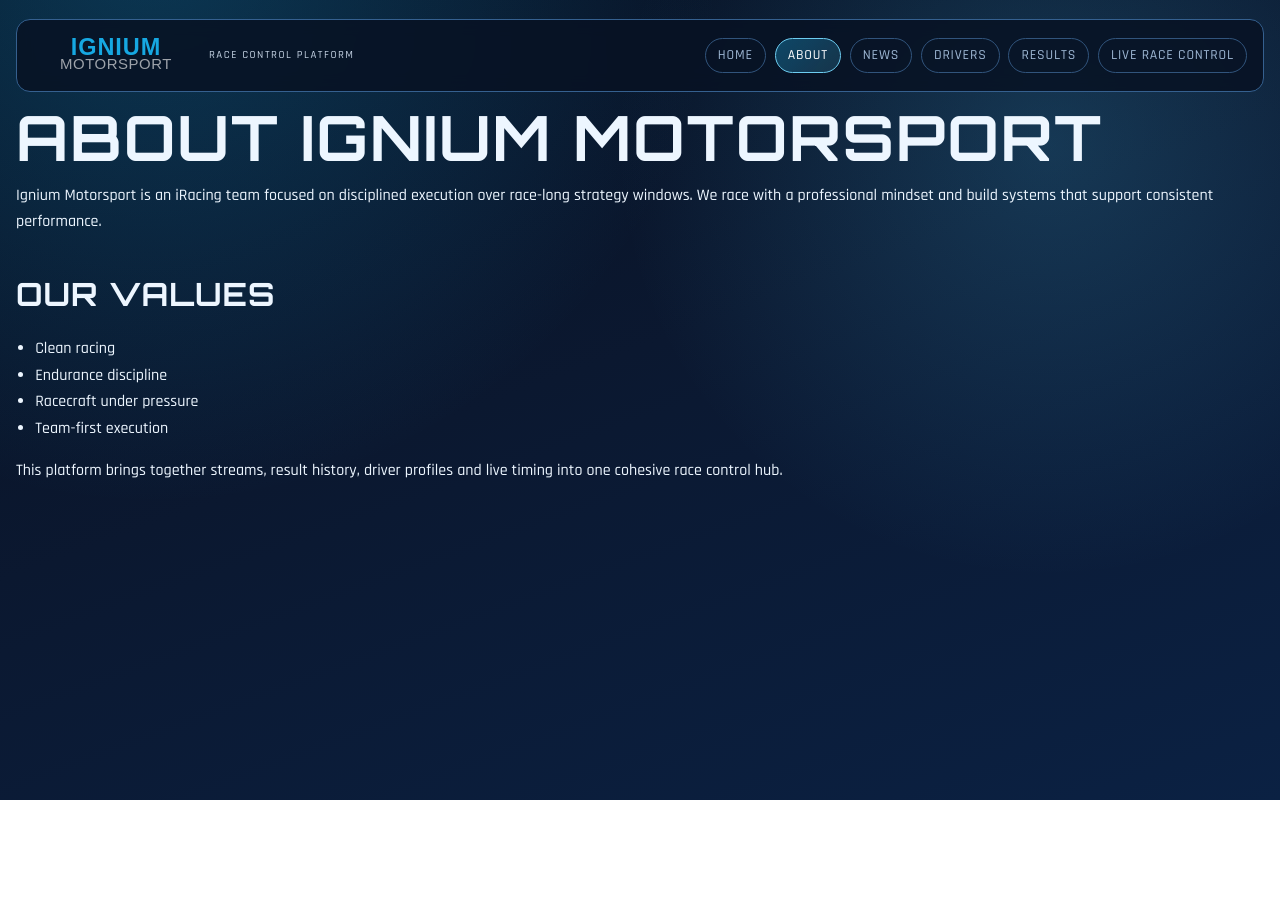
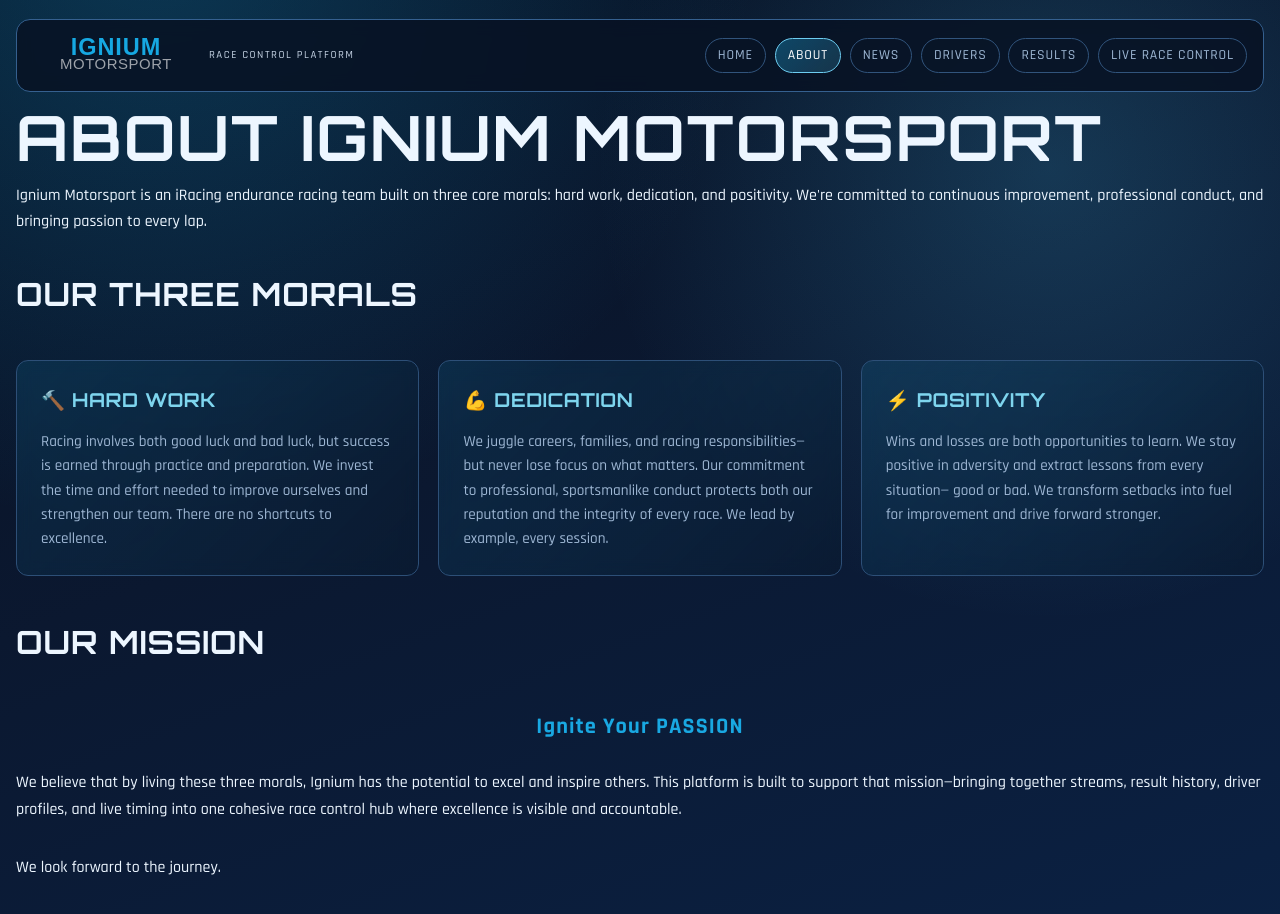
Before and after one commit to macleancherry/igniummotorsports, a React (Vite) app: page /about in a window 1280 px wide. Shown: the top 914 px of the page. Before the commit the page ends 800 px from the top, so only its background shows below. Built offline with nearby package versions, Linux system fonts and the light colour scheme.

Commit message:
Update About page with team values and mission statement

```diff
--- a/src/index.css
+++ b/src/index.css
@@ -473,3 +473,49 @@
     transform: translateY(0);
   }
 }
+
+/* About page values section */
+.values-section {
+  display: grid;
+  grid-template-columns: repeat(auto-fit, minmax(280px, 1fr));
+  gap: 1.2rem;
+  margin: 1.5rem 0;
+}
+
+.value-card {
+  border: 1px solid #2d4f77;
+  border-radius: 12px;
+  padding: 1.5rem;
+  background: linear-gradient(135deg, rgba(25, 168, 226, 0.12), rgba(10, 27, 49, 0.6));
+  backdrop-filter: blur(8px);
+  transition: all 280ms ease;
+}
+
+.value-card:hover {
+  border-color: #5f86b6;
+  background: linear-gradient(135deg, rgba(25, 168, 226, 0.18), rgba(10, 27, 49, 0.75));
+  transform: translateY(-4px);
+  box-shadow: 0 8px 20px rgba(25, 168, 226, 0.15);
+}
+
+.value-card h3 {
+  margin: 0 0 0.8rem 0;
+  color: #7ed5ee;
+  font-size: 1.2rem;
+  font-weight: 600;
+}
+
+.value-card p {
+  margin: 0;
+  line-height: 1.6;
+  color: #9eb7d4;
+  font-size: 0.95rem;
+}
+
+.mission-statement {
+  text-align: center;
+  font-size: 1.4rem;
+  letter-spacing: 0.05em;
+  color: #19a8e2;
+  margin: 1.5rem 0 0.5rem 0;
+}
--- a/src/pages/AboutPage.tsx
+++ b/src/pages/AboutPage.tsx
@@ -3,18 +3,51 @@
     <section className="page-wrap prose">
       <h1>About Ignium Motorsport</h1>
       <p>
-        Ignium Motorsport is an iRacing team focused on disciplined execution over race-long strategy windows.
-        We race with a professional mindset and build systems that support consistent performance.
+        Ignium Motorsport is an iRacing endurance racing team built on three core morals: hard work, dedication, and positivity.
+        We're committed to continuous improvement, professional conduct, and bringing passion to every lap.
       </p>
-      <h2>Our values</h2>
-      <ul>
-        <li>Clean racing</li>
-        <li>Endurance discipline</li>
-        <li>Racecraft under pressure</li>
-        <li>Team-first execution</li>
-      </ul>
+
+      <h2>Our Three Morals</h2>
+
+      <div className="values-section">
+        <div className="value-card">
+          <h3>🔨 Hard Work</h3>
+          <p>
+            Racing involves both good luck and bad luck, but success is earned through practice and preparation.
+            We invest the time and effort needed to improve ourselves and strengthen our team.
+            There are no shortcuts to excellence.
+          </p>
+        </div>
+
+        <div className="value-card">
+          <h3>💪 Dedication</h3>
+          <p>
+            We juggle careers, families, and racing responsibilities—but never lose focus on what matters.
+            Our commitment to professional, sportsmanlike conduct protects both our reputation and the integrity of every race.
+            We lead by example, every session.
+          </p>
+        </div>
+
+        <div className="value-card">
+          <h3>⚡ Positivity</h3>
+          <p>
+            Wins and losses are both opportunities to learn. We stay positive in adversity and extract lessons from every situation—
+            good or bad. We transform setbacks into fuel for improvement and drive forward stronger.
+          </p>
+        </div>
+      </div>
+
+      <h2>Our Mission</h2>
+      <p className="mission-statement">
+        <strong>Ignite Your PASSION</strong>
+      </p>
       <p>
-        This platform brings together streams, result history, driver profiles and live timing into one cohesive race control hub.
+        We believe that by living these three morals, Ignium has the potential to excel and inspire others.
+        This platform is built to support that mission—bringing together streams, result history, driver profiles, and live timing
+        into one cohesive race control hub where excellence is visible and accountable.
+      </p>
+      <p>
+        We look forward to the journey.
       </p>
     </section>
   );
```
